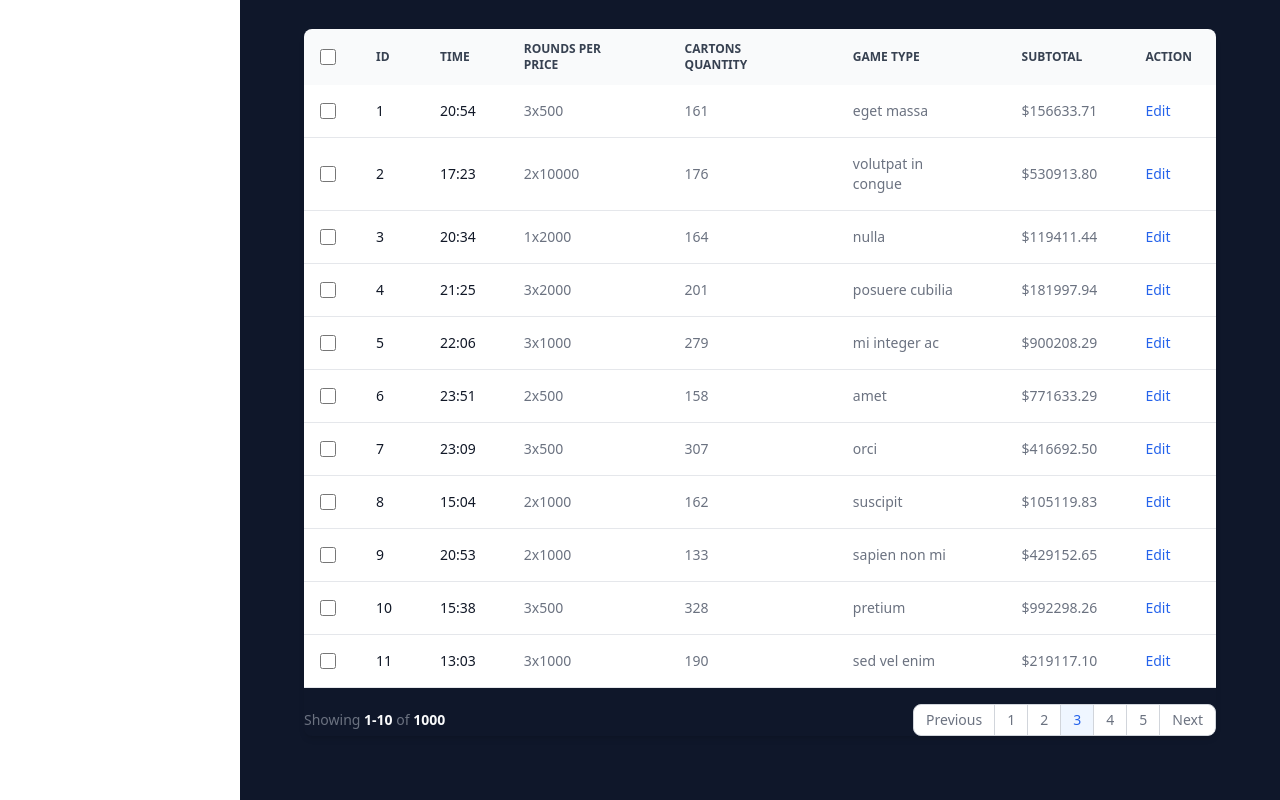
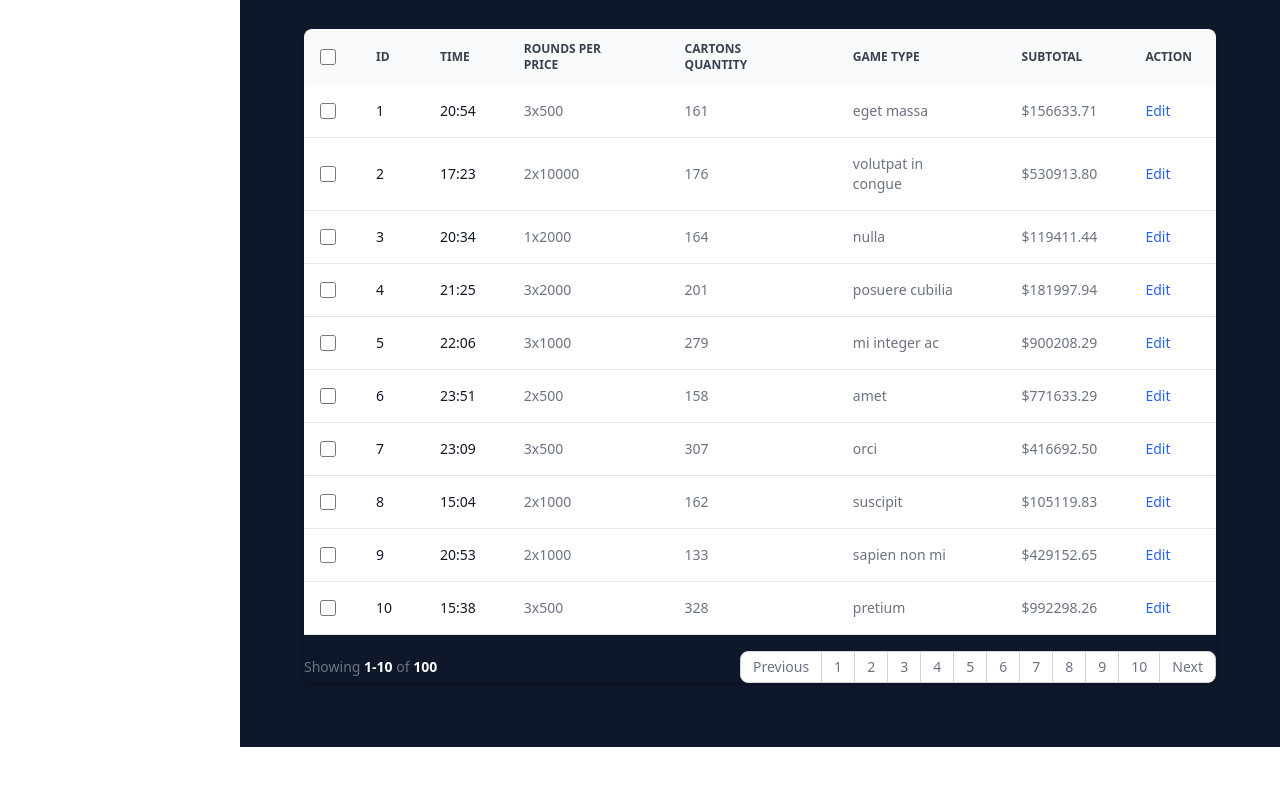
Before and after one commit to Pipegil/control-diario, a Next.js app: page /dashboard in a window 1280 px wide. Shown: the part 1103-1903 px from the top of the page. After the commit the page ends 1850 px from the top, so only its background shows below. Built offline with nearby package versions, Linux system fonts and the light colour scheme.

Commit message:
Building a Custom Paginated Table for our Multi-Vendor Ecommerce | Next.js 14 Online Store App Ep0 2 1:04:53

```diff
--- a/components/backoffice/CustomDataTable.jsx
+++ b/components/backoffice/CustomDataTable.jsx
@@ -3,12 +3,15 @@ import React, { useState } from "react";
 import data from "../../data.json";
 
 export default function CustomDataTable() {
-  const arr = [1, 2, 3, 4, 5]
+  const arr = [1, 2, 3, 4, 5];
   const PAGE_SIZE = 10;
   const [currentPage, setCurrentPage] = useState(1);
   const startIndex = (currentPage - 1) * PAGE_SIZE;
-  const endIndex = currentPage + PAGE_SIZE;
+  const endIndex = startIndex + PAGE_SIZE;
   const currentlyDisplayedData = data.slice(startIndex, endIndex);
+  const numberOfAvailablePages = Math.ceil(data.length / PAGE_SIZE);
+  const displayedItemsStartIndex = startIndex + 1;
+  const displayedItemsEndIndex = Math.min(startIndex + PAGE_SIZE, data.length);
   return (
     <div className="">
       <h2 className="text-xl font-bold mb-4">Recent Games</h2>
@@ -103,63 +106,45 @@ export default function CustomDataTable() {
             <span className="text-sm font-normal text-gray-500 dark:text-gray-400 mb-4 md:mb-0 block w-full md:inline md:w-auto">
               Showing{" "}
               <span className="font-semibold text-gray-50 dark:text-white">
-                1-10
+                {displayedItemsStartIndex}-{displayedItemsEndIndex}
               </span>{" "}
               of{" "}
               <span className="font-semibold text-gray-50 dark:text-white">
-                1000
+                {data.length}
               </span>
             </span>
             <ul className="inline-flex -space-x-px rtl:space-x-reverse text-sm h-8">
               <li>
-                <a
-                  href="#"
+                <button
+                  onClick={() => setCurrentPage(currentPage - 1)}
+                  disabled={currentPage === 1}
                   className="flex items-center justify-center px-3 h-8 ms-0 leading-tight text-gray-500 bg-white border border-gray-300 rounded-s-lg hover:bg-gray-100 hover:text-gray-700 dark:bg-gray-800 dark:border-gray-700 dark:text-gray-400 dark:hover:bg-gray-700 dark:hover:text-white">
                   Previous
-                </a>
+                </button>
               </li>
+              {Array.from({ length: numberOfAvailablePages }, (_, index) => {
+                return (
+                  <li key={index}>
+                    <button
+                      onClick={() => setCurrentPage(index + 1)}
+                      disabled={currentPage === index + 1}
+                      className={
+                        currentPage === index + 1
+                          ? "flex items-center justify-center px-3 h-8 leading-tight text-gray-500 bg-white border border-gray-300 hover:bg-gray-100 hover:text-gray-700 dark:bg-gray-800 dark:border-gray-700 dark:text-gray-400 dark:hover:bg-gray-700 dark:hover:text-white"
+                          : "flex items-center justify-center px-3 h-8 leading-tight text-gray-500 bg-white border border-gray-300 hover:bg-gray-100 hover:text-gray-700 dark:bg-gray-800 dark:border-gray-700 dark:text-gray-400 dark:hover:bg-gray-700 dark:hover:text-white"
+                      }>
+                      {index + 1}
+                    </button>
+                  </li>
+                );
+              })}
               <li>
-                <a
-                  href="#"
-                  className="flex items-center justify-center px-3 h-8 leading-tight text-gray-500 bg-white border border-gray-300 hover:bg-gray-100 hover:text-gray-700 dark:bg-gray-800 dark:border-gray-700 dark:text-gray-400 dark:hover:bg-gray-700 dark:hover:text-white">
-                  1
-                </a>
-              </li>
-              <li>
-                <a
-                  href="#"
-                  className="flex items-center justify-center px-3 h-8 leading-tight text-gray-500 bg-white border border-gray-300 hover:bg-gray-100 hover:text-gray-700 dark:bg-gray-800 dark:border-gray-700 dark:text-gray-400 dark:hover:bg-gray-700 dark:hover:text-white">
-                  2
-                </a>
-              </li>
-              <li>
-                <a
-                  href="#"
-                  aria-current="page"
-                  className="flex items-center justify-center px-3 h-8 text-blue-600 border border-gray-300 bg-blue-50 hover:bg-blue-100 hover:text-blue-700 dark:border-gray-700 dark:bg-gray-700 dark:text-white">
-                  3
-                </a>
-              </li>
-              <li>
-                <a
-                  href="#"
-                  className="flex items-center justify-center px-3 h-8 leading-tight text-gray-500 bg-white border border-gray-300 hover:bg-gray-100 hover:text-gray-700 dark:bg-gray-800 dark:border-gray-700 dark:text-gray-400 dark:hover:bg-gray-700 dark:hover:text-white">
-                  4
-                </a>
-              </li>
-              <li>
-                <a
-                  href="#"
-                  className="flex items-center justify-center px-3 h-8 leading-tight text-gray-500 bg-white border border-gray-300 hover:bg-gray-100 hover:text-gray-700 dark:bg-gray-800 dark:border-gray-700 dark:text-gray-400 dark:hover:bg-gray-700 dark:hover:text-white">
-                  5
-                </a>
-              </li>
-              <li>
-                <a
-                  href="#"
+                <button
+                  onClick={() => setCurrentPage(currentPage + 1)}
+                  disabled={currentPage === numberOfAvailablePages}
                   className="flex items-center justify-center px-3 h-8 leading-tight text-gray-500 bg-white border border-gray-300 rounded-e-lg hover:bg-gray-100 hover:text-gray-700 dark:bg-gray-800 dark:border-gray-700 dark:text-gray-400 dark:hover:bg-gray-700 dark:hover:text-white">
                   Next
-                </a>
+                </button>
               </li>
             </ul>
           </nav>
```
